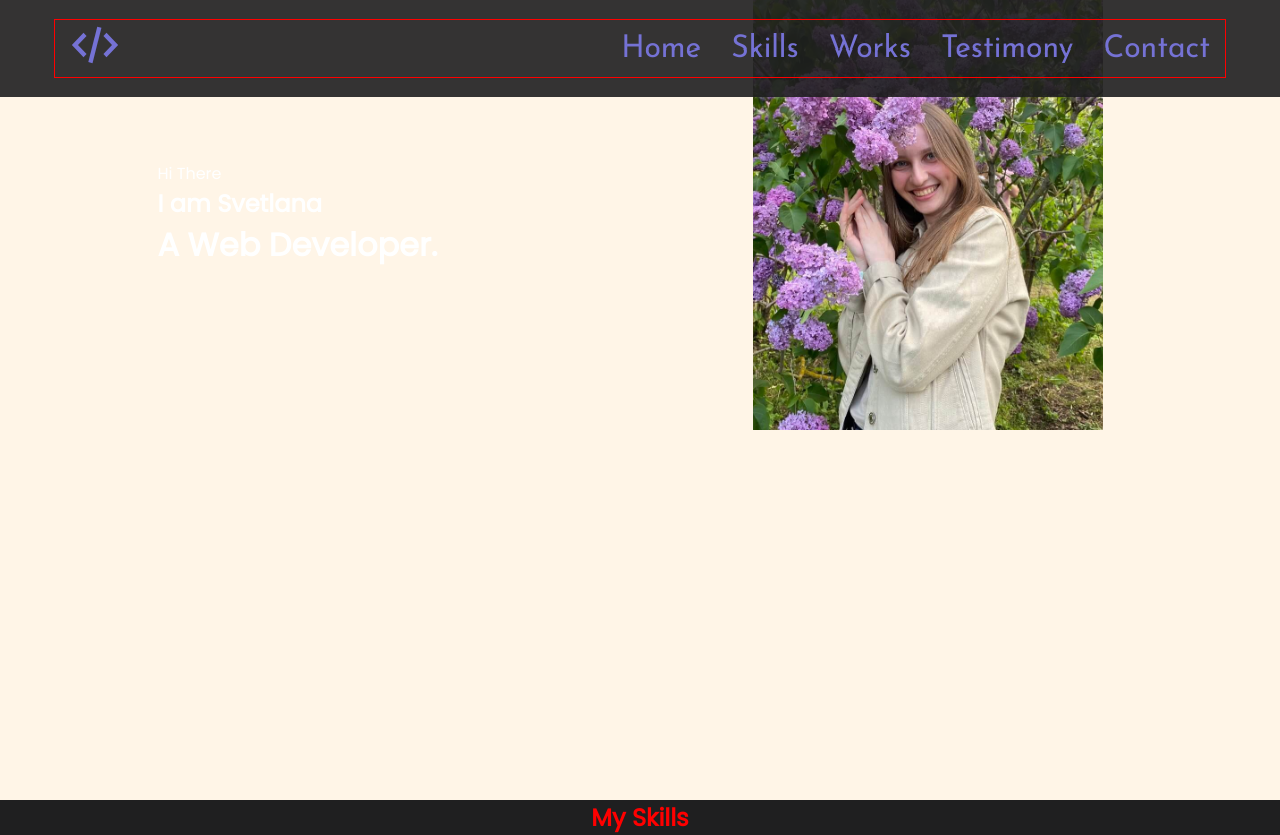
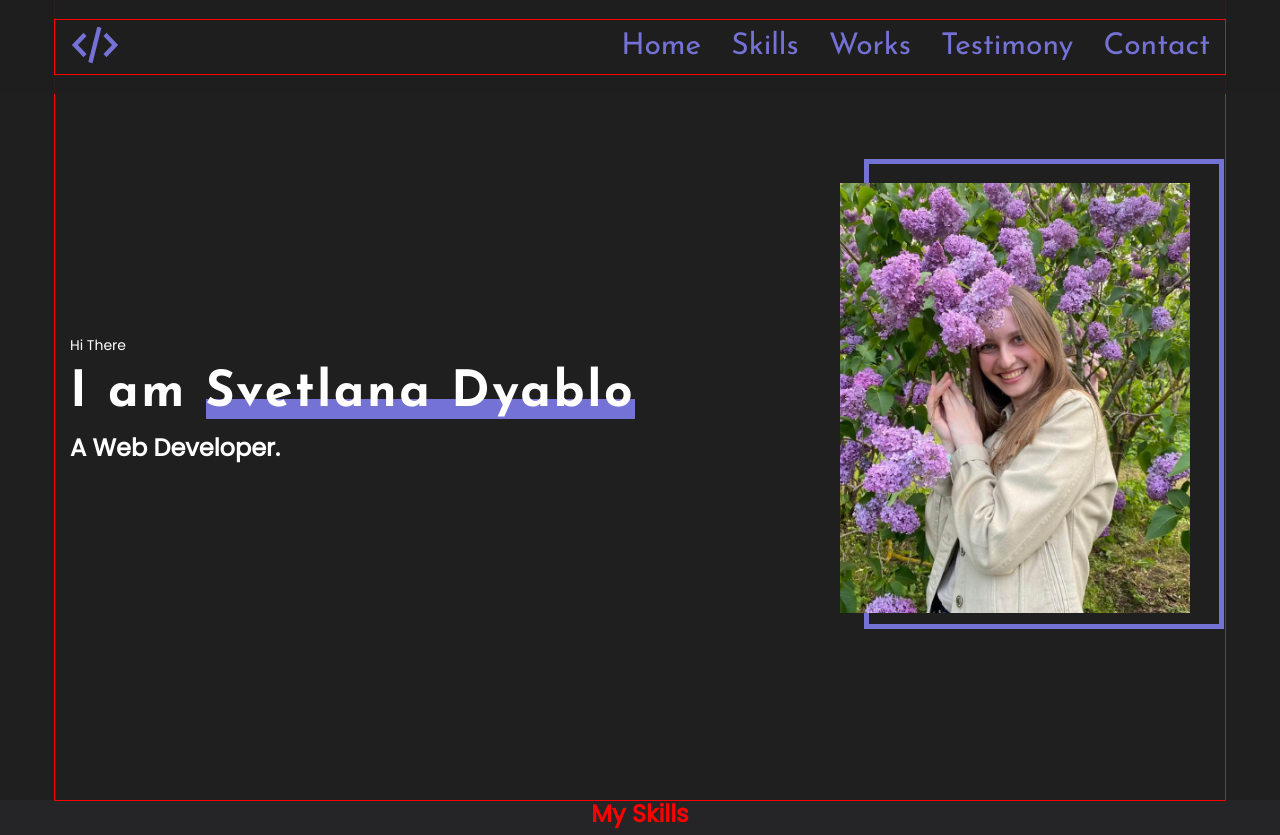
Before and after one commit to farabek/portfolio-start, a React app: page / in a window 1280 px wide. Shown: the top 835 px of the page. Built offline with nearby package versions, Linux system fonts and the light colour scheme.

Commit message:
modified Main.tsx

```diff
--- a/src/layout/header/headerMenu/HeaderMenu.tsx
+++ b/src/layout/header/headerMenu/HeaderMenu.tsx
@@ -47,7 +47,7 @@
   position: absolute;
   top: o;
   left: 0;
-  display: inlibe-block;
+  display: inline-block;
   height: 50%;
   overflow-y: hidden;
 //   outline: 1px solid red;
--- a/src/layout/sections/main/Main.tsx
+++ b/src/layout/sections/main/Main.tsx
@@ -1,27 +1,52 @@
-import React from 'react';
 import photo from '../../../assets/images/photo.jpg';
 import styled from 'styled-components';
 import { FlexWrapper } from '../../../components/FlexWrapper';
+import { Container } from '../../../components/Container';
+import { theme } from '../../../styles/Theme';
 
-export function Main() {
+export const Main = () => {
   return (
     <StyledMain>
-      <FlexWrapper align={'center'} justify={'space-around'}>
-        <div>
-          <span>Hi There</span>
-          <Name>I am Svetlana </Name>
-          <MainTitle>A Web Developer. </MainTitle>
-        </div>
+      <Container>
+        <FlexWrapper align={'center'} justify={'space-between'}>
+          <div>
+            <SmallText>Hi There</SmallText>
+            <Name>
+              I am <span>Svetlana Dyablo</span>
+            </Name>
+            <MainTitle>A Web Developer. </MainTitle>
+          </div>
 
-        <Photo src={photo} alt="" />
-      </FlexWrapper>
+          <PhotoWrapper>
+            <Photo src={photo} alt="" />
+          </PhotoWrapper>
+        </FlexWrapper>
+      </Container>
     </StyledMain>
   );
-}
+};
 
-const StyledMain = styled.div`
+const StyledMain = styled.section`
   min-height: 100vh;
   background-color: #fff5e7;
+  display: flex;
+`;
+
+const PhotoWrapper = styled.div`
+  position: relative;
+  z-index: 0;
+
+  &::before {
+    content: '';
+    width: 360px;
+    height: 470px;
+    border: 5px solid ${theme.colors.accent};
+
+    position: absolute;
+    top: -24px;
+    left: 24px;
+    z-index: -1;
+  }
 `;
 
 const Photo = styled.img`
@@ -33,4 +58,33 @@
 
 const MainTitle = styled.h1``;
 
-const Name = styled.h2``;
+const Name = styled.h2`
+  font-family: 'Josefin Sans', sans-serif;
+  font-weight: 700;
+  font-size: 50px;
+  letter-spacing: 0.05em;
+  margin: 10px 0;
+
+  span {
+    position: relative;
+    z-index: 0;
+    white-space: nowrap;
+
+    &::before {
+      content: '';
+      display: inline-block;
+      width: 100%;
+      height: 20px;
+      background-color: ${theme.colors.accent};
+
+      position: absolute;
+      bottom: 0;
+      z-index: -1;
+    }
+  }
+`;
+
+const SmallText = styled.h2`
+  font-weight: 400;
+  font-size: 14px;
+`;
--- a/src/styles/Global.styled.ts
+++ b/src/styles/Global.styled.ts
@@ -18,7 +18,7 @@
     -webkit-font-smoothing: antialiased;
     -moz-osx-font-smoothing: grayscale;
     color: ${theme.colors.font};
-
+    line-height: 1.2;
   }
 
     a {
```
Also changed, not shown: src/components/FlexWrapper.ts (+10 -10 lines).
